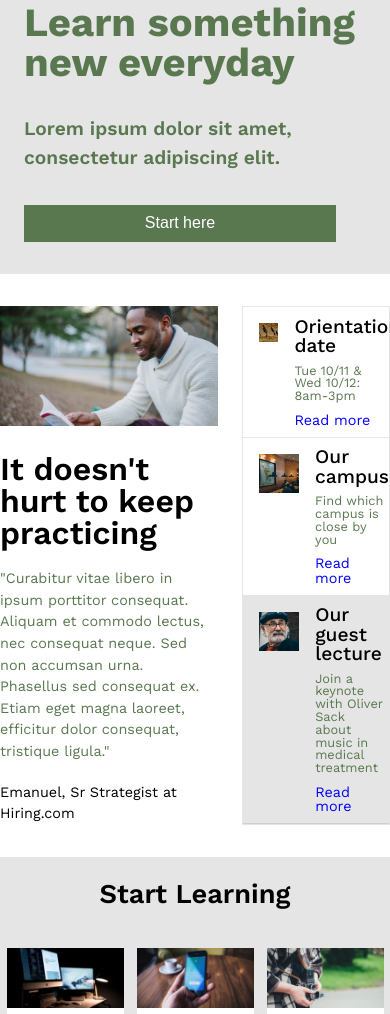
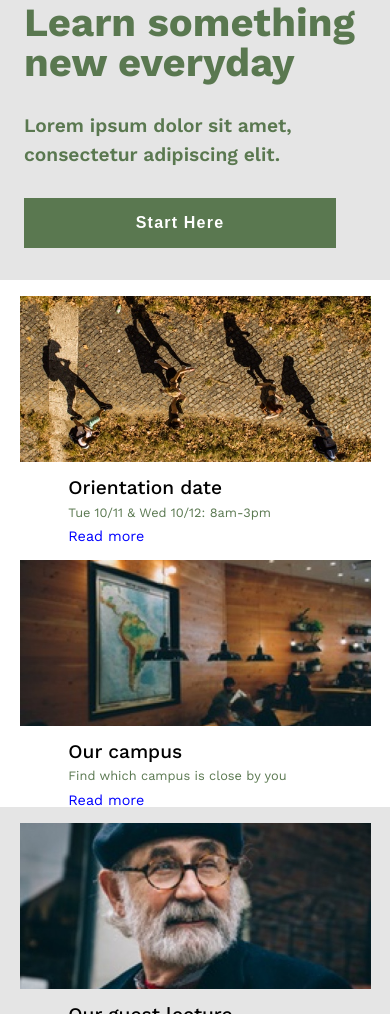
Before and after one commit to Trejo42/colmar-academy, a plain HTML site: page index.html in a window 390 px wide. Shown: the part 384-1398 px from the top of the page. Drawn offline with nearby package versions, Linux system fonts and the light colour scheme.

Commit message:
Add mobile styling to information section

```diff
--- a/index.html
+++ b/index.html
@@ -55,6 +55,8 @@
           <button type="button" name="button">Start here</button>
         </div>
       </div>
+
+      <!--Mobile Banner Section-->
       <div class="mobile">
         <div class="left">
           <img src="./resources/images/banner.jpg" alt="Study Group">
@@ -62,7 +64,7 @@
         <div class="right">
           <h1>Learn something<br> new everyday</h1>
           <p>Lorem ipsum dolor sit amet,<br> consectetur adipiscing elit.</p>
-          <button type="button" name="button">Start here</button>
+          <button type="button" name="button">Start Here</button>
         </div>
 
       </div>
@@ -70,23 +72,24 @@
 
     <!--Practice Section-->
     <div class="information">
-
       <div class="container">
 
-        <div class="left">
+        <div class="left desktop">
           <img src="./resources/images/information-main.jpg" alt="Man reading a book.">
           <h1>It doesn't hurt to keep practicing</h1>
           <p>"Curabitur vitae libero in ipsum porttitor consequat. Aliquam et commodo lectus, nec consequat neque. Sed non accumsan urna. Phasellus sed consequat ex. Etiam eget magna laoreet, efficitur dolor consequat, tristique ligula."</p>
           <p>Emanuel, Sr Strategist at Hiring.com</p>
         </div>
-
-        <div class="right">
-
+        <div class="right desktop">
 
           <!--Features-->
           <div class="feature" id="orientation">
-            <div class="img">
+            <div class="img desktop">
               <img src="./resources/images/information-orientation.jpg" alt="Birds eye view.">
+            </div>
+            <!--Mobile Image-->
+            <div class="img mobile">
+              <img src="./resources/images/information-orientation-mobile.jpg" alt="">
             </div>
             <div class="content">
               <h3>Orientation date</h3>
@@ -95,8 +98,12 @@
             </div>
           </div>
           <div class="feature" id="campus">
-            <div class="img">
+            <div class="img desktop">
               <img src="./resources/images/information-campus.jpg" alt="Conference room.">
+            </div>
+            <!--Mobile Image-->
+            <div class="img mobile">
+              <img src="./resources/images/information-campus-mobile.jpg" alt="">
             </div>
             <div class="content">
               <h3>Our campus</h3>
@@ -105,8 +112,12 @@
             </div>
           </div>
           <div class="feature" id="lecture">
-            <div class="img">
+            <div class="img desktop">
               <img src="./resources/images/information-guest-lecture.jpg" alt="An old man.">
+            </div>
+            <!--Mobile Image-->
+            <div class="img mobile">
+              <img src="./resources/images/information-guest-lecture-mobile.jpg" alt="">
             </div>
             <div class="content">
               <h3>Our guest lecture</h3>
@@ -115,9 +126,7 @@
             </div>
           </div>
 
-
         </div>
-
       </div>
     </div>
 
--- a/resources/css/style.css
+++ b/resources/css/style.css
@@ -97,6 +97,9 @@ header ul li {
   .banner .mobile .right {
     width: 100%;
   }
+  .banner .mobile .right button {
+
+  }
 }
 
 /*Banner Left Side*/
@@ -125,7 +128,7 @@ header ul li {
 }
 
 .banner .right p {
-  padding: 2rem 0;
+  padding: 1.8rem 0;
   font-size: 1.2rem;
   font-weight: 600;
   line-height: 1.8rem;
@@ -133,13 +136,18 @@ header ul li {
 
 .banner .right button {
   font-size: 1rem;
-  padding: .6rem 0;
+  font-weight: 600;
+  letter-spacing: 1.2px;
+  padding: 1rem 0;
   border: none;
   background-color: rgba(90, 120, 80, 1.0);
   color: white;
   width: 80%;
 }
 
+.banner .right button:hover {
+  background-color: rgba(0, 0, 0, 0.4);
+}
 
 /*Information Section*/
 .information {
@@ -148,6 +156,38 @@ header ul li {
   font-family: "work sans", helvetica, sans-serif;
 }
 
+.information .feature .mobile {
+  display: none;
+}
+
+@media only screen and (max-width: 480px) {
+  .information .container .left {
+    display: none;
+  }
+  .information .container .right {
+    border: none;
+    margin: 0;
+    width: 100%;
+  }
+  .information .container .right .desktop {
+    display: none;
+  }
+  .information .container .right .mobile {
+    display: flex;
+  }
+  .information .container .right .feature {
+    border: none;
+    flex-flow: nowrap column;
+    align-items: center;
+  }
+  .information .container .right .feature .mobile {
+    padding: 1rem;
+    width: 90%;
+  }
+  .information .container .right .feature .content {
+
+  }
+}
 
 /*Information Left Side*/
 .information .left {
```
